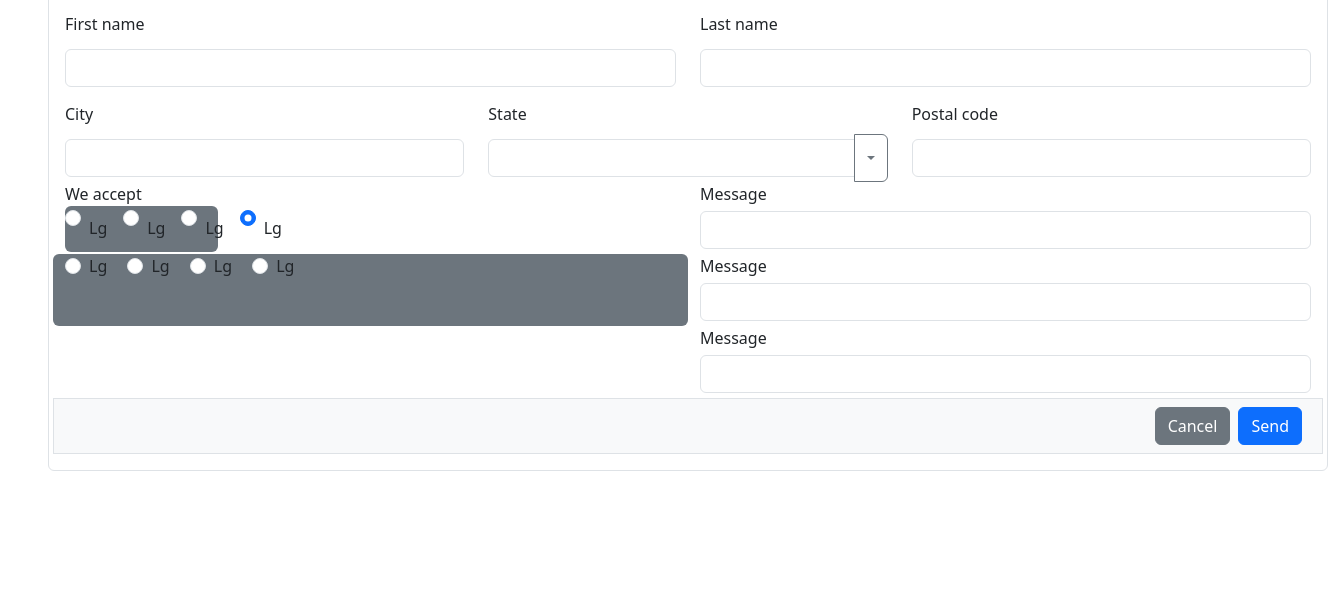
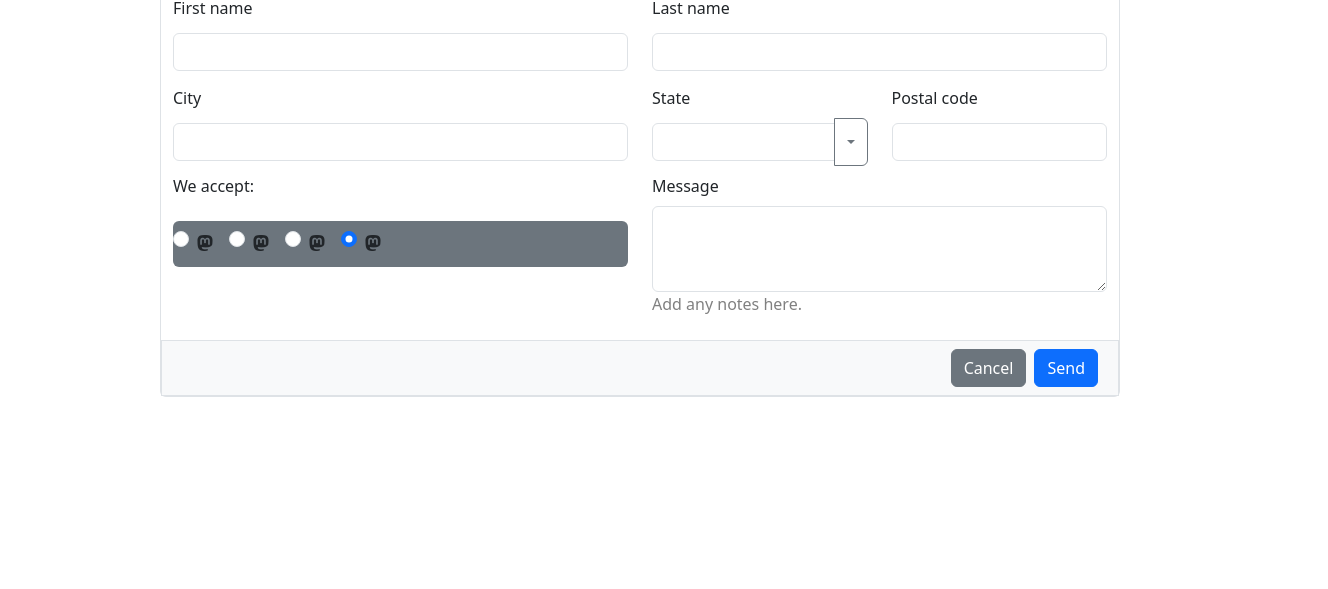
Before and after one commit to 4GeeksAcademy/bjorkrothjm-html5-form, a plain HTML site: page index.html in a window 1280 px wide. Shown: the part 211-800 px from the top of the page, 1328 px wide, since content can reach past the window. Drawn offline with nearby package versions, Linux system fonts and the light colour scheme.

Commit message:
Third commit

```diff
--- a/index.html
+++ b/index.html
@@ -5,21 +5,21 @@
     <meta http-equiv="X-UA-Compatible" content="IE=edge">
     <meta name="viewport" content="width=device-width, initial-scale=1.0">
     <title>Document</title>
+    <!--Bootstrap connection-->
     <link href="https://cdn.jsdelivr.net/npm/bootstrap@5.3.0-alpha3/dist/css/bootstrap.min.css" rel="stylesheet" integrity="sha384-KK94CHFLLe+nY2dmCWGMq91rCGa5gtU4mk92HdvYe+M/SXH301p5ILy+dN9+nJOZ" crossorigin="anonymous">
+    <!--Bootstrap Icons connection-->
+    <link rel="stylesheet" href="https://cdn.jsdelivr.net/npm/bootstrap-icons@1.10.5/font/bootstrap-icons.css">
+    <!--CSS Stylesheet connection-->
     <link rel="stylesheet" href="styles.css">
 </head>
 <body>
-    <div class="container-fluid border rounded m-5 p-3">
-        <div class="row">
-            <div class="col">
-
-            </div>
-        </div>
-        <div class="row border bg-light"">
+    <div class="container-fluid w-75 mt-5 border rounded">
+        <div class="row bg-light border rounded-top">
             <div class="col">
                 <h1>Payment form example</h1>
             </div>
         </div>
+        <form>
             <div class="row">
                 <div class="col">
                     <label for="card_no" class="form-label">Card #</label>
@@ -45,11 +45,11 @@
                 </div>
             </div>
             <div class="row">
-            <div class="col">
+                <div class="col-6">
                     <label for="city_name" class="form-label">City</label>
                     <input type="text" class="form-control" id="city_name" placeholder="">
                 </div>
-            <div class="col">
+                <div class="col-3">
                     <label for="state_name" class="form-label">State</label>
                     <div class="input-group">
                         <input type="text" class="form-control" id="state_name">
@@ -63,98 +63,54 @@
                         </ul>
                     </div>
                 </div>
-            <div class="col">
+                <div class="col-3">
                     <label for="postal_code_no" class="form-label">Postal code</label>
                     <input type="text" class="form-control" id="postal_code_no" placeholder="">
                 </div>
             </div>
-        <fieldset class="row">
+            <fieldset class="row mb-4">
                 <div class="col-6">
-                <legend class="col-form-label m-0 p-0">We accept</legend>
-                <div class="col-3 bg-secondary rounded d-flex justify-content-start">
+                    <legend class="col-form-label mt-2 mb-3 pt-0">We accept:</legend>
+                    <div class="col bg-secondary rounded d-flex justify-content-start">
                         <div class="form-check form-check-inline">
-                        <input class="form-check-input" type="radio" name="gridRadios" id="gridRadios1" value="option1" checked>
+                            <input class="form-check-input payment-input" type="radio" name="gridRadios" id="gridRadios1" value="option1" checked>
                             <label class="form-check-label" for="gridRadios1">
-                          Lg
+                                <i class="bi bi-mastodon"></i>
                             </label>
                         </div>
                         <div class="form-check form-check-inline">
-                        <input class="form-check-input" type="radio" name="gridRadios" id="gridRadios2" value="option2" checked>
+                            <input class="form-check-input payment-input" type="radio" name="gridRadios" id="gridRadios2" value="option2" checked>
                             <label class="form-check-label" for="gridRadios2">
-                          Lg
+                                <i class="bi bi-mastodon"></i>
                             </label>
                         </div>
                         <div class="form-check form-check-inline">
-                        <input class="form-check-input" type="radio" name="gridRadios" id="gridRadios3" value="option3" checked>
+                            <input class="form-check-input payment-input" type="radio" name="gridRadios" id="gridRadios3" value="option3" checked>
                             <label class="form-check-label" for="gridRadios3">
-                          Lg
+                                <i class="bi bi-mastodon"></i>
                             </label>
                         </div>
                         <div class="form-check form-check-inline">
-                        <input class="form-check-input" type="radio" name="gridRadios" id="gridRadios4" value="option4" checked>
+                            <input class="form-check-input payment-input" type="radio" name="gridRadios" id="gridRadios4" value="option4" checked>
                             <label class="form-check-label" for="gridRadios4">
-                          Lg
+                                <i class="bi bi-mastodon"></i>
                             </label>
                         </div>
                     </div>
                 </div>
                 <div class="col-6">
-                <label for="message_text" class="form-label m-0">Message</label>
-                <input type="text" class="form-control" id="message_text" placeholder="">
+                    <label for="message_text" class="form-label mt-2">Message</label>
+                    <textarea type="text" class="form-control" id="message_text" placeholder="" rows="3"></textarea>
+                    <span>Add any notes here.</span>
                 </div>
             </fieldset>
-
-
-
-
-
-        <div class="row">
-            <div class="col-6 bg-secondary rounded">
-                <div class="col form-check form-check-inline">
-                    <input class="form-check-input" type="radio" name="flexRadioDefault" id="flexRadioDefault1">
-                    <label class="form-check-label m-0" for="flexRadioDefault1">
-                        Lg
-                    </label>
-                </div>
-                <div class="col form-check form-check-inline">
-                    <input class="form-check-input" type="radio" name="flexRadioDefault" id="flexRadioDefault2">
-                    <label class="form-check-label m-0" for="flexRadioDefault2">
-                        Lg
-                    </label>
-                </div>
-                <div class="col form-check form-check-inline">
-                    <input class="form-check-input" type="radio" name="flexRadioDefault" id="flexRadioDefault3">
-                    <label class="form-check-label m-0" for="flexRadioDefault3">
-                        Lg
-                    </label>
-                </div>
-                <div class="col form-check form-check-inline">
-                    <input class="form-check-input" type="radio" name="flexRadioDefault" id="flexRadioDefault4">
-                    <label class="form-check-label m-0" for="flexRadioDefault4">
-                        Lg
-                    </label>
-                </div>
-            </div>
-            <div class="col-6">
-                <label for="message_text" class="form-label m-0">Message</label>
-                <input type="text" class="form-control" id="message_text" placeholder="">
-            </div>
-        </div>
-        <div class="row">
-            <div class="col-6">
-
-            </div>
-            <div class="col-6">
-                <label for="message_text" class="form-label m-0">Message</label>
-                <input type="text" class="form-control" id="message_text" placeholder="">
-            </div>
-        </div>
             <div class="row border bg-light">
                 <div class="col d-flex justify-content-end m-1">
                     <button type="button" class="btn btn-secondary m-1">Cancel</button>
                     <button type="submit" class="btn btn-primary m-1">Send</button>
                 </div>
             </div>
+        </form>
     </div>
 </body>
 <script src="https://cdn.jsdelivr.net/npm/bootstrap@5.3.0-alpha3/dist/js/bootstrap.bundle.min.js" integrity="sha384-ENjdO4Dr2bkBIFxQpeoTz1HIcje39Wm4jDKdf19U8gI4ddQ3GYNS7NTKfAdVQSZe" crossorigin="anonymous"></script>
--- a/styles.css
+++ b/styles.css
@@ -9,3 +9,14 @@ legend {
 input {
     margin: 5px 0px;
 }
+
+.payment-input {
+    margin: 10px 0px;
+    padding: 5px;
+}
+
+span {
+    font-size: 4;
+    font-weight: 400;
+    color: gray;
+}
```
Lines whose indentation alone changed are shown as unchanged.
